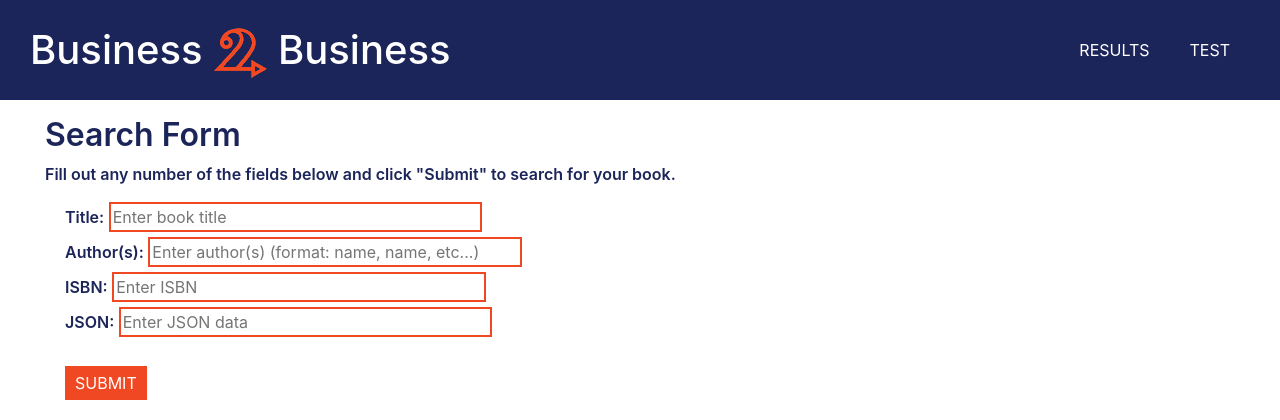
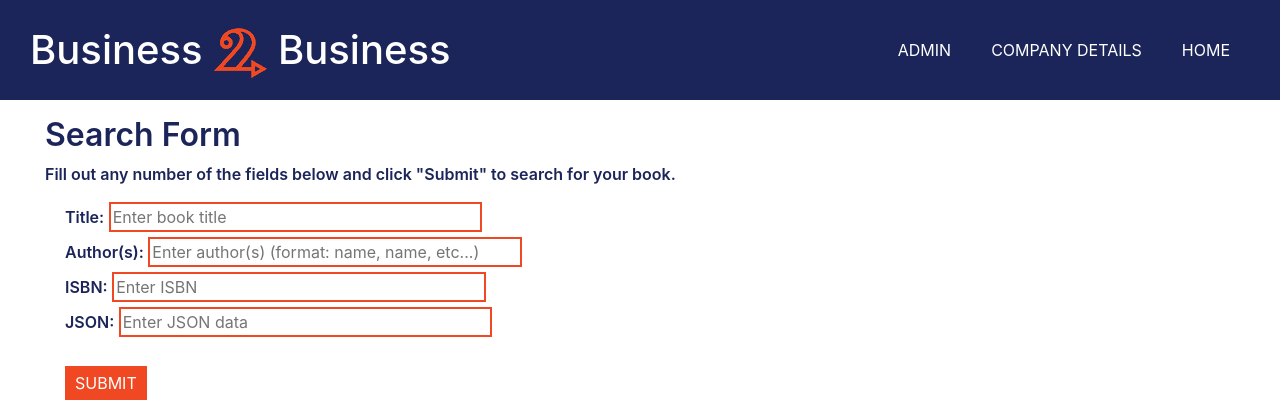
Before and after one commit to JessicaRehmel/CrunchTimeB2B, a Django app: page /B2B/ in a window 1280 px wide. Shown: the top 420 px of the page. Run offline with Django 3.2, Linux system fonts and the light colour scheme; some libraries are stand-ins or nearby versions.

Commit message:
cleaned up html page list, added admin link to top

```diff
--- a/B2BSite/B2B/templates/B2B/results.html
+++ /dev/null
@@ -1,5 +0,0 @@
-{% extends "base_generic.html" %}
-
-{% block content %}
-    <p>SEARCH RESULTS GO HERE</p>
-{% endblock %}
--- a/B2BSite/B2B/templates/base_generic.html
+++ b/B2BSite/B2B/templates/base_generic.html
@@ -16,8 +16,9 @@
             <h1 class = headertext>Business <img src= "{% static 'two.png' %}" alt="logo" /> Business</h1>
         </a>
         <ul class = menu>
-            <li class = "menubutton"><a href = "{% url 'index' %}" class = "homelink">TEST</a></li>
-            <li class = "menubutton"><a href = "{% url 'results' %}" class = "homelink">RESULTS</a></li>
+            <li class = "menubutton"><a href = "{% url 'index' %}" class = "homelink">HOME</a></li>
+            <li class = "menubutton"><a href = "{% url 'company_detail' %}" class = "homelink">COMPANY DETAILS</a></li>
+            <li class = "menubutton"><a href = "{% url 'admin' %}" class = "homelink">ADMIN</a></li>
         </ul>
     </div>
     <div class="col-sm-10 ">{% block content %}{% endblock %}</div>
--- a/B2BSite/B2B/urls.py
+++ b/B2BSite/B2B/urls.py
@@ -1,9 +1,12 @@
 from django.urls import path
 from . import views
+from django.views.generic import RedirectView
+
 
 urlpatterns = [
     path('', views.index, name='index'),
     path('results/', views.results, name='results'), #parses either the datafields or the JSON blob (throws an error if both or neither is given) and shows the results
     #path('book_detail/<slug:book_id>/', views.view_book_detail, name='view_book_detail'), #shows the comparison % and details on a given book???
-    #path('reporting'/, views.view_company_reports, name='view_company_reports'), #shows the reporting data for the company according to who is viewing the page
+    path('company_detail/', views.company_detail, name='company_detail'), #shows the reporting data for the company according to who is viewing the page
+    path('admin/', RedirectView.as_view(url='admin/', permanent=True), name = 'admin'), #to give logged-in admins a direct link to the django-admin site
 ]
--- a/B2BSite/B2B/views.py
+++ b/B2BSite/B2B/views.py
@@ -29,7 +29,7 @@ def book_detail(request):
     context = {
         #'all_books': all_books,
     }
-    return render(request, 'results.html', context = context)
+    return render(request, 'book_detail.html', context = context)
 
 
 def company_detail(request):
@@ -38,4 +38,4 @@ def company_detail(request):
     context = {
         #'all_books': all_books,
     }
-    return render(request, 'results.html', context = context)
+    return render(request, 'company_detail.html', context = context)
--- a/B2BSite/B2BSite/urls.py
+++ b/B2BSite/B2BSite/urls.py
@@ -23,7 +23,6 @@ urlpatterns = [
     path('admin/', admin.site.urls),
     path('B2B/', include('B2B.urls')),
     path('', RedirectView.as_view(url='B2B/', permanent=True)),
-    path('B2B/admin/', RedirectView.as_view(url='admin/', permanent=True)), #otherwise we can't give logged-in admins a direct link to the django-admin site
     path('accounts/', include('django.contrib.auth.urls')),
 ]
 
```
